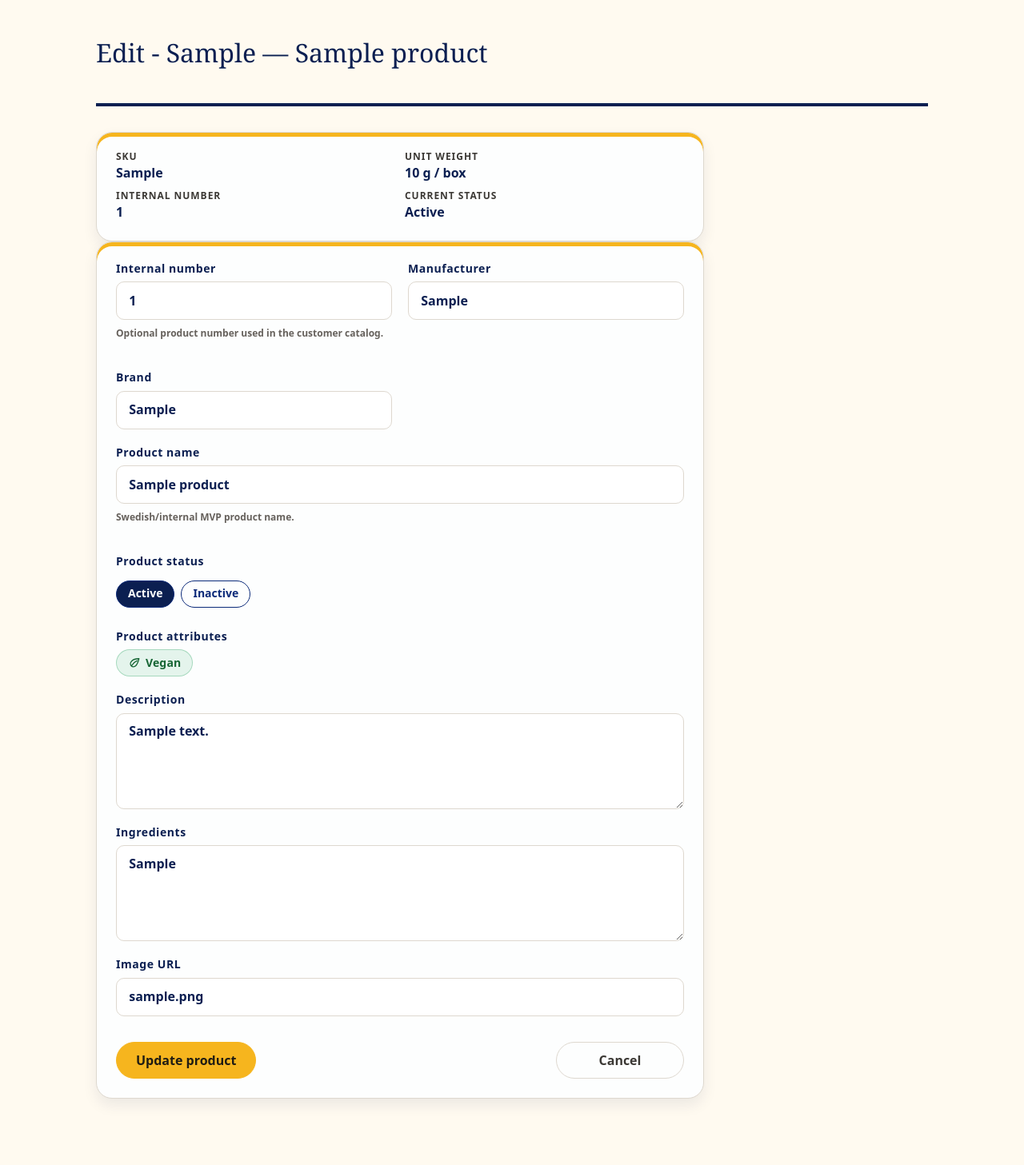
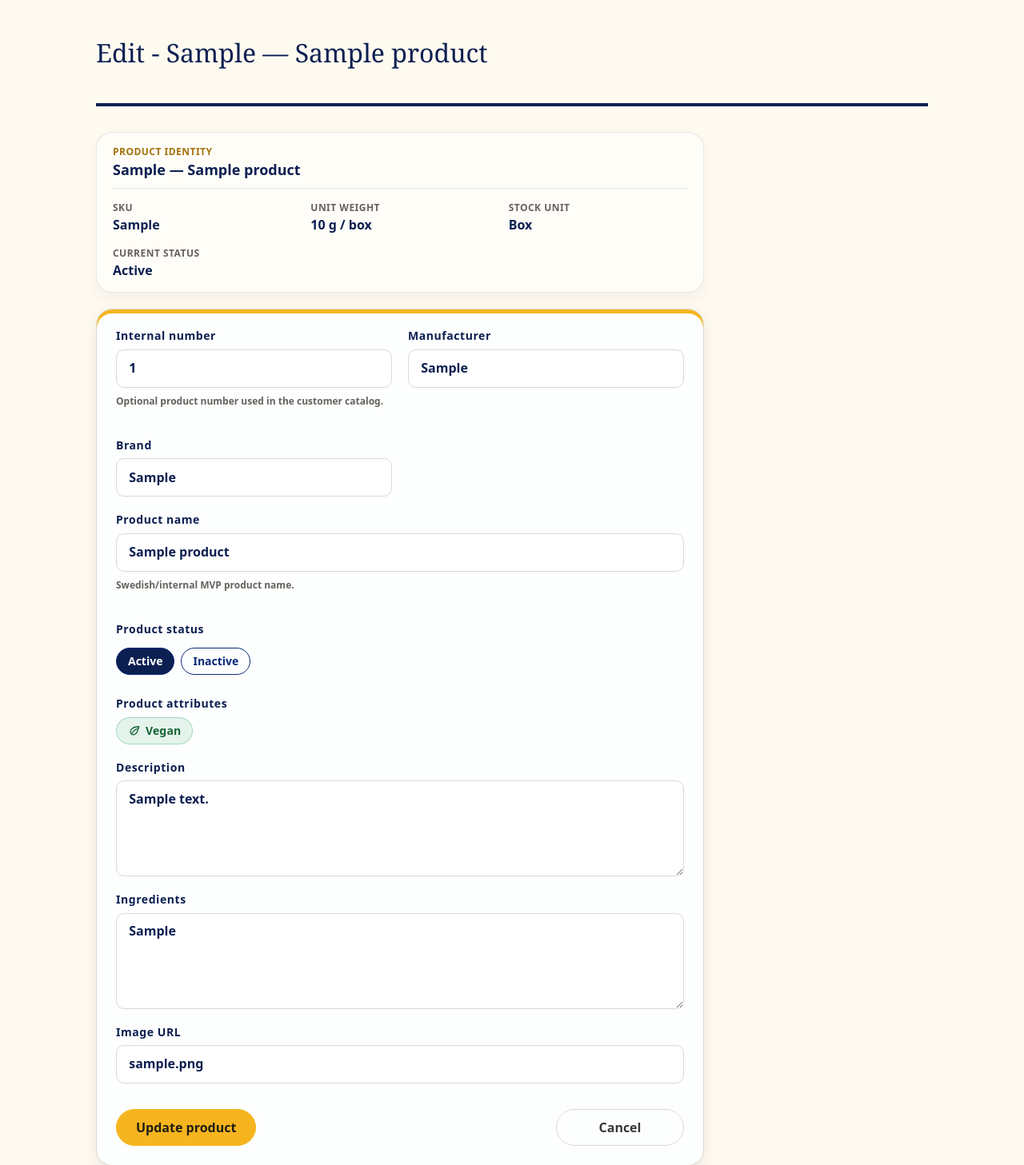
Before and after one commit to juicer149/swedesweets-ops, a Django app: page /products/1/edit/ in a window 1280 px wide; the page is wider, and only the part inside the window is pictured. Shown: the part 53-1510 px from the top of that part at 80% size. Run offline with Django 5.2, Linux system fonts and the light colour scheme; a user stored in the database is signed in; tables that the repository leaves empty hold one stand-in row (values such as "Sample post").

Commit message:
Add form context cards for edit pages

```diff
--- a/customers/views.py
+++ b/customers/views.py
@@ -18,6 +18,7 @@ from customers.forms import (
     build_customer_edit_initial_data,
 )
 from customers.list_viewmodels import build_customer_page_rows
+from customers.form_viewmodels import build_customer_context_items
 from customers.models import Customer
 from customers.selectors import (
     CUSTOMER_SORTS,
@@ -138,6 +139,7 @@ def edit(request, customer_pk: int):
     context = {
         "form": form,
         "customer": customer,
+        "customer_context_items": build_customer_context_items(customer),
         "title": f"Edit - {customer.name}",
         "description": "",
         "submit_label": "Update customer",
--- /dev/null
+++ b/products/form_viewmodels.py
@@ -0,0 +1,33 @@
+from __future__ import annotations
+
+from dataclasses import dataclass
+from typing import Any
+
+from products.models import Product
+
+
+@dataclass(frozen=True)
+class FormContextItem:
+    label: str
+    value: Any
+
+
+def build_product_context_items(product: Product) -> list[FormContextItem]:
+    return [
+        FormContextItem(
+            label="SKU",
+            value=product.sku,
+        ),
+        FormContextItem(
+            label="Unit weight",
+            value=product.unit_weight_label,
+        ),
+        FormContextItem(
+            label="Stock unit",
+            value=product.get_stock_unit_display(),
+        ),
+        FormContextItem(
+            label="Current status",
+            value="Active" if product.active else "Inactive",
+        ),
+    ]
--- a/products/views.py
+++ b/products/views.py
@@ -26,6 +26,7 @@ from products.forms import (
     build_product_edit_initial_data,
 )
 from products.list_viewmodels import build_product_page_rows
+from products.form_viewmodels import build_product_context_items
 from products.models import Product
 from products.selectors import (
     DEFAULT_PRODUCT_SORT,
@@ -177,6 +178,7 @@ def edit(request, product_pk: int):
     context = {
         "form": form,
         "product": product,
+        "product_context_items": build_product_context_items(product),
         "title": f"Edit - {product.display_name}",
         "description": "",
         "submit_label": "Update product",
--- a/static/css/forms.css
+++ b/static/css/forms.css
@@ -81,31 +81,99 @@
 }
 
 
-/* Neutral summary card shown above edit forms.
-   It gives immutable context without competing with the editable form card. */
+/* =============================================================================
+   Form context card
 
-.form-summary-card {
+   Low-hierarchy context shown above edit forms. It describes the locked/current
+   record without competing visually with the editable form card.
+   ============================================================================= */
+
+.form-context-card {
   width: min(100%, var(--form-card-max-width));
   margin: 0 auto var(--space-5);
-  padding: var(--space-5);
+  padding: var(--space-4) var(--space-5);
 
-  background: rgb(255 255 255 / 0.72);
-  border: 1px solid var(--color-primary-300);
-  border-radius: 10px;
-  box-shadow: 0 14px 32px rgb(var(--color-row-shadow) / 0.07);
+  background: rgb(255 255 255 / 0.52);
+  border: 1px solid rgb(var(--color-row-shadow) / 0.10);
+  border-radius: var(--radius-md);
+  box-shadow: 0 8px 18px rgb(var(--color-row-shadow) / 0.045);
 }
 
-.form-summary-card__list {
+.form-context-card__header {
+  display: grid;
+  gap: var(--space-1);
+  margin-bottom: var(--space-4);
+  padding-bottom: var(--space-3);
+  border-bottom: 1px solid rgb(var(--color-row-shadow) / 0.10);
+}
+
+.form-context-card__eyebrow {
+  margin: 0;
+
+  font-size: var(--font-size-12);
+  font-weight: 850;
+  line-height: 1.25;
+  letter-spacing: var(--letter-spacing-subtle);
+  color: var(--color-table-heading);
+  text-transform: uppercase;
+}
+
+.form-context-card__heading {
+  margin: 0;
+
+  font-size: var(--font-size-18);
+  font-weight: 800;
+  line-height: 1.25;
+  color: var(--color-primary-900);
+}
+
+.form-context-card__list {
+  display: grid;
+  grid-template-columns: repeat(3, minmax(0, 1fr));
+  gap: var(--space-4) var(--space-6);
   margin: 0;
 }
 
-.form-summary-card__list > div {
-  padding-block: 0;
+.form-context-card__item {
+  display: grid;
+  gap: var(--space-1);
+  min-width: 0;
+}
+
+.form-context-card__item dt {
+  font-size: var(--font-size-12);
+  font-weight: 850;
+  line-height: 1.25;
+  letter-spacing: var(--letter-spacing-subtle);
+  color: var(--color-neutral-600);
+  text-transform: uppercase;
+}
+
+.form-context-card__item dd {
+  margin: 0;
+
+  overflow-wrap: anywhere;
+
+  font-size: var(--font-size-15);
+  font-weight: 800;
+  line-height: 1.35;
+  color: var(--color-primary-900);
+}
+
+@media (max-width: 900px) {
+  .form-context-card__list {
+    grid-template-columns: repeat(2, minmax(0, 1fr));
+  }
 }
 
 @media (max-width: 700px) {
-  .form-summary-card {
+  .form-context-card {
     padding: var(--space-4);
+  }
+
+  .form-context-card__list {
+    grid-template-columns: 1fr;
+    gap: var(--space-3);
   }
 }
 
--- /dev/null
+++ b/templates/includes/ui/form_context_card.html
@@ -0,0 +1,24 @@
+{% if items %}
+  <aside class="form-context-card" aria-label="{{ aria_label|default:'Current record summary' }}">
+    {% if eyebrow or heading %}
+      <header class="form-context-card__header">
+        {% if eyebrow %}
+          <p class="form-context-card__eyebrow">{{ eyebrow }}</p>
+        {% endif %}
+
+        {% if heading %}
+          <p class="form-context-card__heading">{{ heading }}</p>
+        {% endif %}
+      </header>
+    {% endif %}
+
+    <dl class="form-context-card__list">
+      {% for item in items %}
+        <div class="form-context-card__item">
+          <dt>{{ item.label }}</dt>
+          <dd>{{ item.value|default:"—" }}</dd>
+        </div>
+      {% endfor %}
+    </dl>
+  </aside>
+{% endif %}
--- a/templates/products/product_form.html
+++ b/templates/products/product_form.html
@@ -7,41 +7,7 @@
 
 <section class="form-section" aria-labelledby="product-form-title">
   {% if product %}
-    <div class="form-card form-card--summary">
-      <dl class="detail-data-list">
-        <div>
-          <dt>SKU</dt>
-          <dd>{{ product.sku }}</dd>
-        </div>
-
-        <div>
-          <dt>Unit weight</dt>
-          <dd>{{ product.unit_weight_label }}</dd>
-        </div>
-
-        <div>
-          <dt>Internal number</dt>
-          <dd>
-            {% if product.internal_number %}
-              {{ product.internal_number }}
-            {% else %}
-              —
-            {% endif %}
-          </dd>
-        </div>
-
-        <div>
-          <dt>Current status</dt>
-          <dd>
-            {% if product.active %}
-              Active
-            {% else %}
-              Inactive
-            {% endif %}
-          </dd>
-        </div>
-      </dl>
-    </div>
+    {% include "includes/ui/form_context_card.html" with aria_label="Product summary" eyebrow="Product identity" heading=product.display_name items=product_context_items only %}
   {% endif %}
 
   {% include "includes/ui/form.html" with form=form submit_label=submit_label cancel_url=cancel_url %}
```
Also changed, not shown: customers/form_viewmodels.py (added, +29 -0 lines), inventory/form_viewmodels.py (added, +45 -0 lines), inventory/views.py (+7 -5 lines), templates/customers/customer_form.html (+1 -18 lines), templates/inventory/batch_form.html (+1 -18 lines), templates/inventory/close.html (+2 -24 lines).
